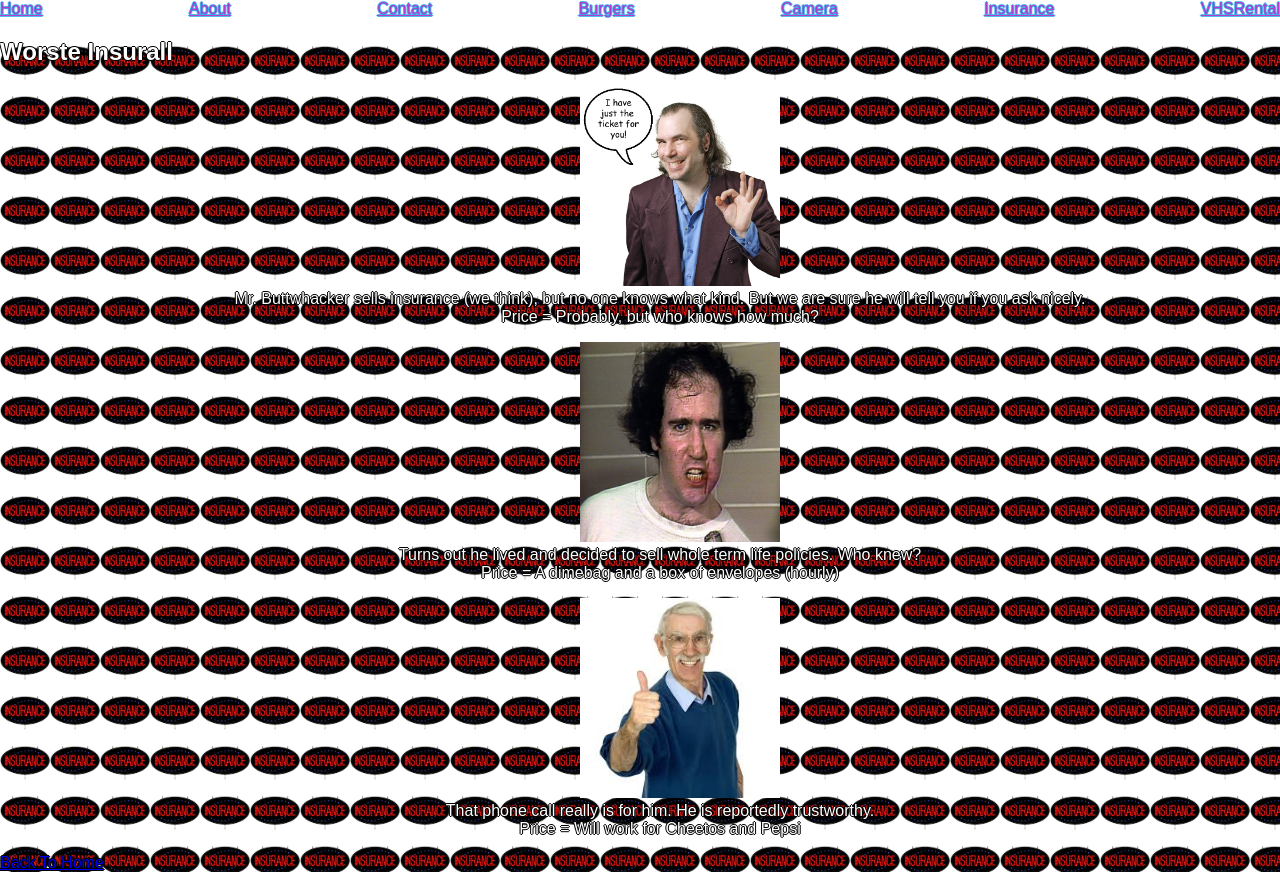
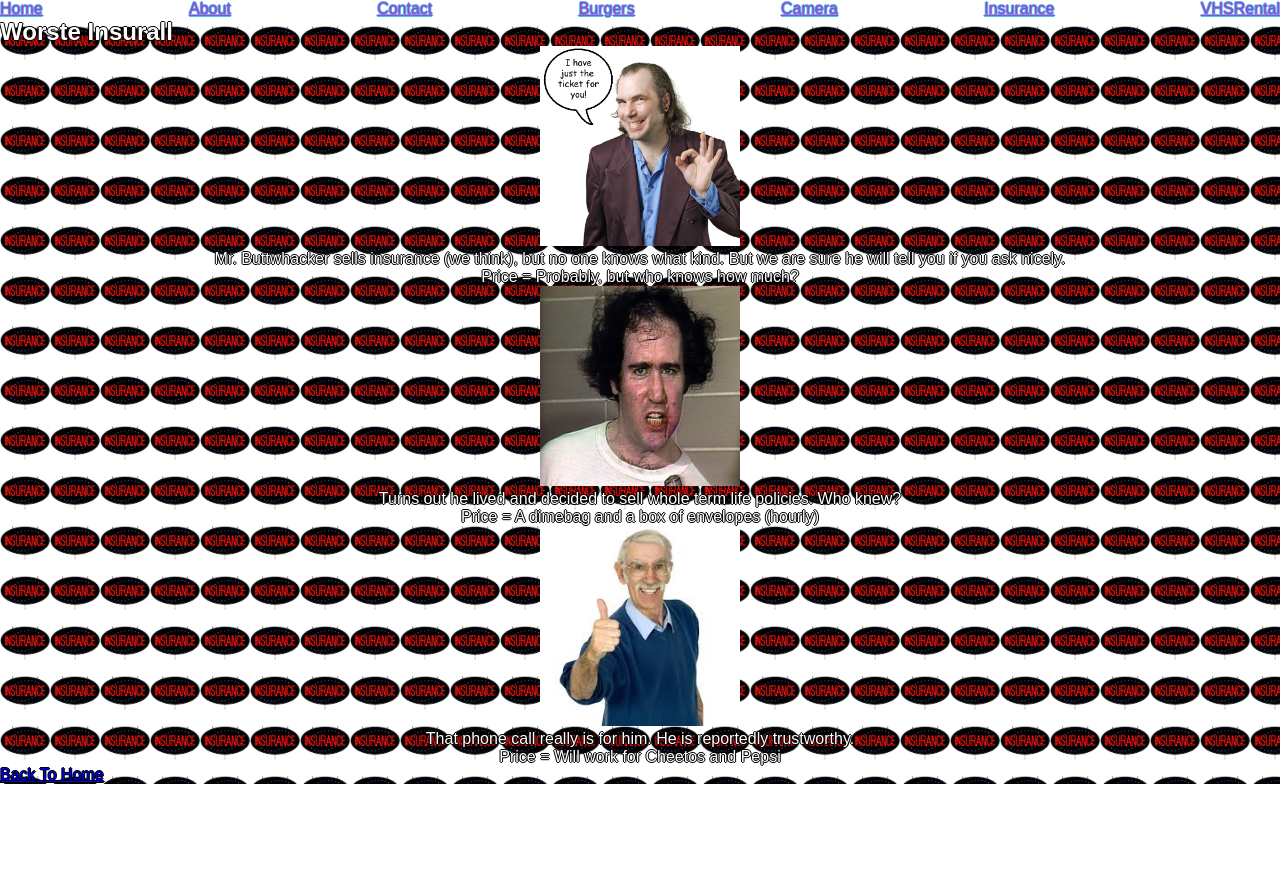
Before and after one commit to shaunhailey/worststore, a React (Create React App) app: page /Insurance in a window 1280 px wide. After the commit the page ends 800 px from the top, so only its background shows below. Built offline with nearby package versions, Linux system fonts and the light colour scheme.

Commit message:
basicly complete

```diff
--- a/src/components/VHSRental.js
+++ b/src/components/VHSRental.js
@@ -13,7 +13,7 @@ export default class VHSRentalMenu extends Component {
             <li>
               {VHSItems.name}
             </li>
-            <ul>
+            <ul className="amenuimg">
               <li className="menuimg">
                 {VHSItems.Image}
               </li>
--- a/src/styles/App.css
+++ b/src/styles/App.css
@@ -1,3 +1,8 @@
+* {
+  margin: 0;
+  padding: 0;
+}
+
 .App {
   text-align: center;
 }
@@ -62,12 +67,20 @@
 .menuimg > img {
   height: 200px;
   width: 200px;
-  display: inline-block;
+  display: inline;
+  padding-left: 1px;
+  padding-right: 1px;
+}
+.amenuimg {
+  margin: 0 auto;
+  width: 90%;
+  height: 200px;
+  width: 200px;
 }
 .bunnin {
   list-style: none;
   font-size: 16pt;
-  width: 200px;
+  width: 280px;
   color: rgb(34, 4, 34);
   text-shadow: -1px 0 rgb(227, 12, 64), 0 1px rgb(227, 12, 64), 1px 0 rgb(227, 12, 64), 0 -1px rgb(227, 12, 64);
   background-color: orange;
```
